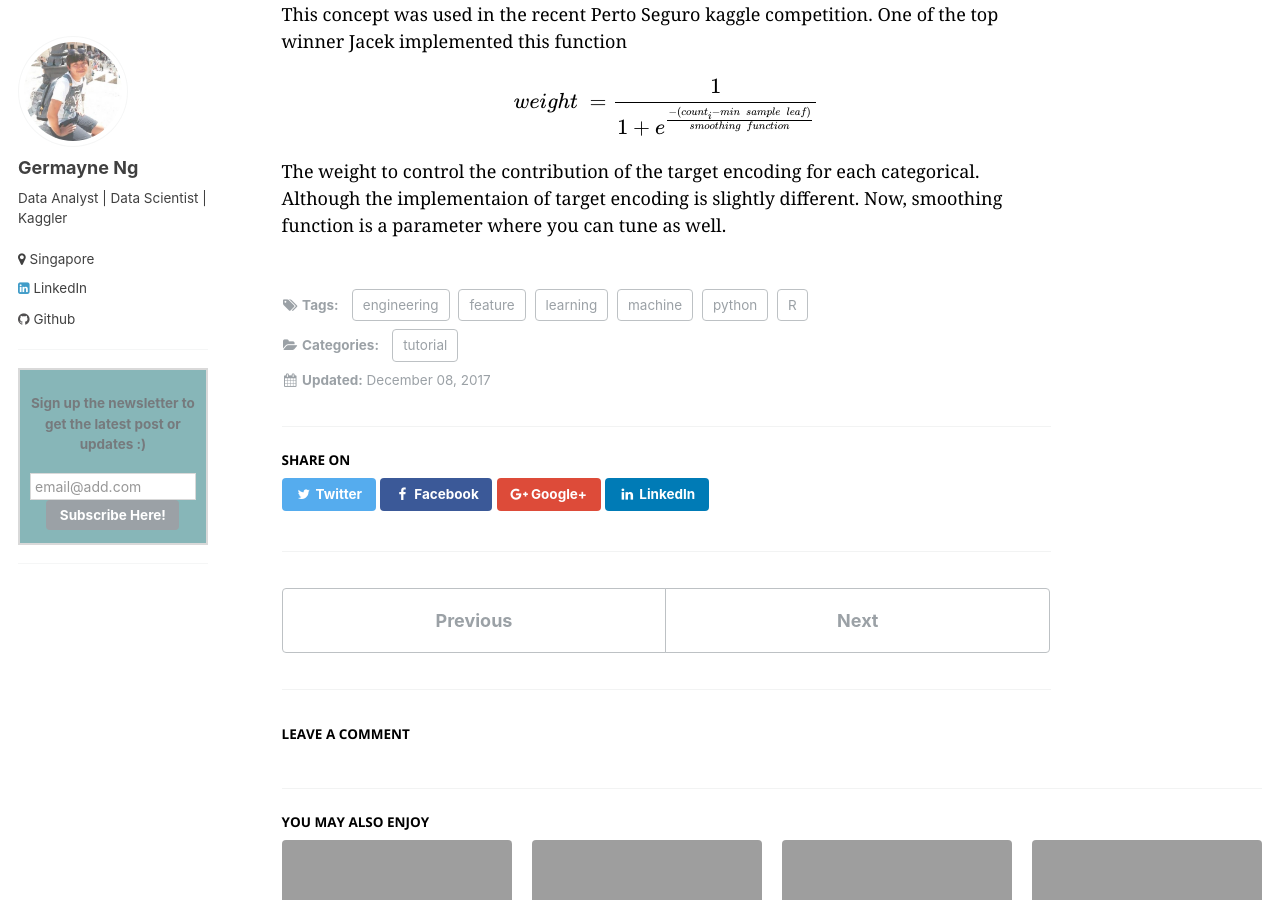
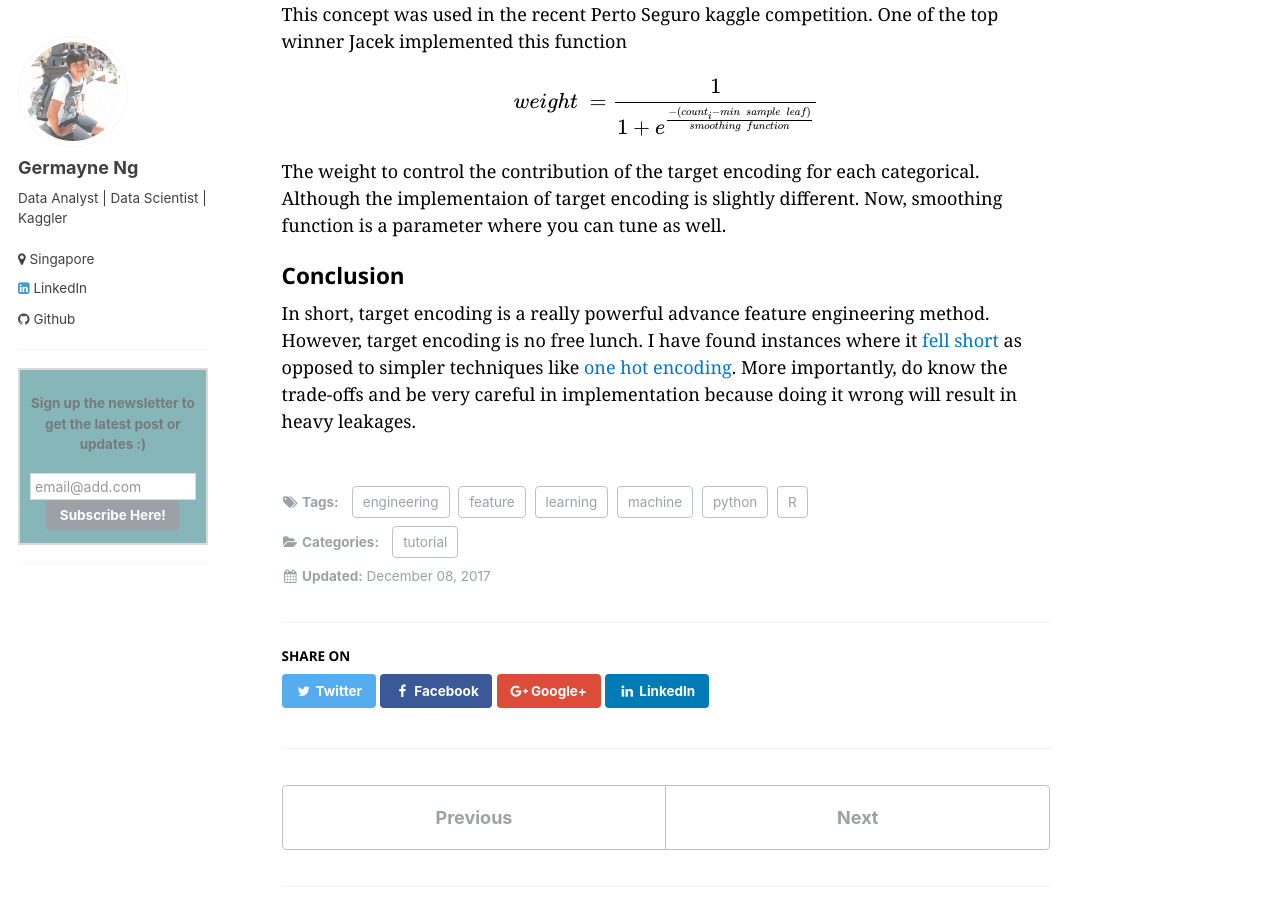
Before and after one commit to germayneng/template-_githubpages, a Jekyll site: the page built from _posts/2017-12-08-Various_methods_for_target_encoding.md, in a window 1280 px wide and 900 px high, scrolled down 1981 px. Built offline with Jekyll 4.4.1, drawn with Linux system fonts in a browser that asks for light colours; formulas are drawn with MathJax 3; comment, search, counter and statistics services are not loaded.

Commit message:
Update 2017-12-08-Various_methods_for_target_encoding.md

```diff
--- a/_posts/2017-12-08-Various_methods_for_target_encoding.md
+++ b/_posts/2017-12-08-Various_methods_for_target_encoding.md
@@ -65,3 +65,8 @@ weight \ = \frac{1}{1 + e^ \frac{-(count_{i} - min\; sample \; leaf )}{smoothing
 $$
 
 The weight to control the contribution of the target encoding for each categorical. Although the implementaion of target encoding is slightly different. Now, smoothing function is a parameter where you can tune as well.
+
+
+## Conclusion
+
+In short, target encoding is a really powerful advance feature engineering method. However, target encoding is no free lunch. I have found instances where it [fell short](https://www.kaggle.com/c/porto-seguro-safe-driver-prediction) as opposed to simpler techniques like [one hot encoding](https://en.wikipedia.org/wiki/One-hot). More importantly, do know the trade-offs and be very careful in implementation because doing it wrong will result in heavy leakages.
```
